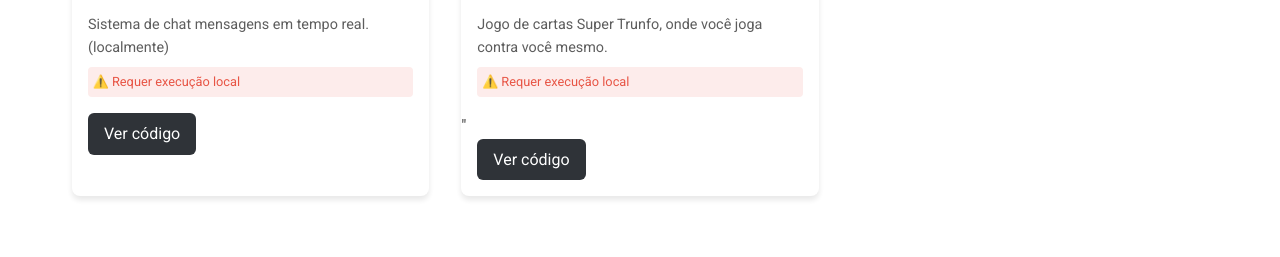
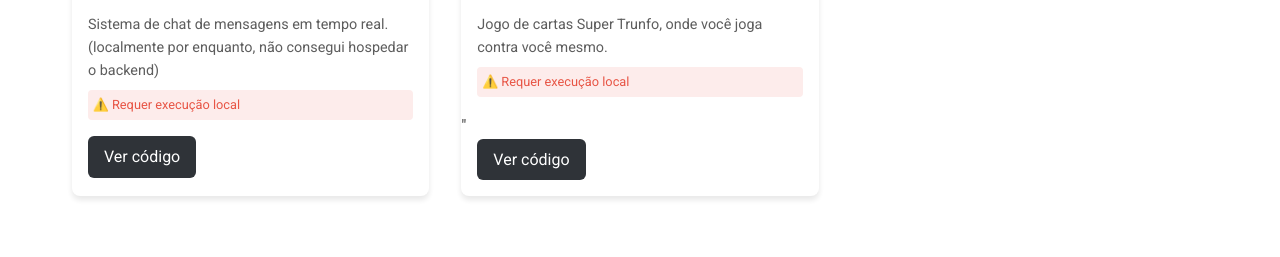
Before and after one commit to VitRicci/Portifolio-Vitor, a website: page index.html in a window 1280 px wide. Shown: the part 862-1119 px from the top of the page. Drawn offline with nearby package versions, Linux system fonts and the light colour scheme.

Commit message:
Update index.html

```diff
--- a/index.html
+++ b/index.html
@@ -52,7 +52,7 @@
                     <i class="devicon-html5-plain-wordmark colored tech-icon"></i>
                 </p>
                 <p class="project-description">
-                    Sistema de chat mensagens em tempo real. (localmente)
+                    Sistema de chat de mensagens em tempo real. (localmente por enquanto, não consegui hospedar o backend)
                     <span class="project-warning">⚠️ Requer execução local</span>
                 </p>
                 <div class="project-links">
```
